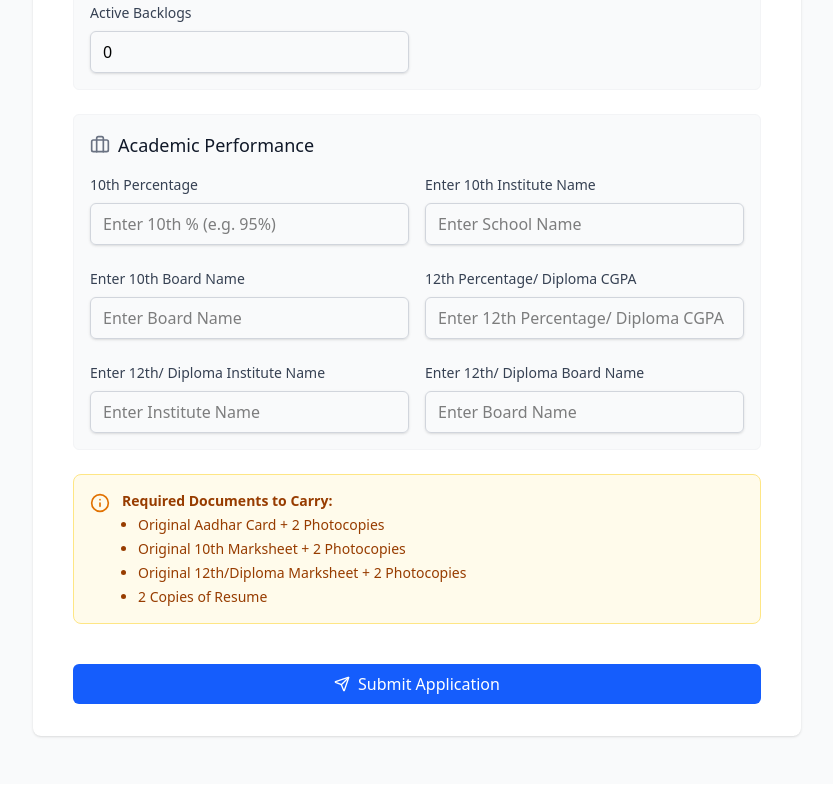
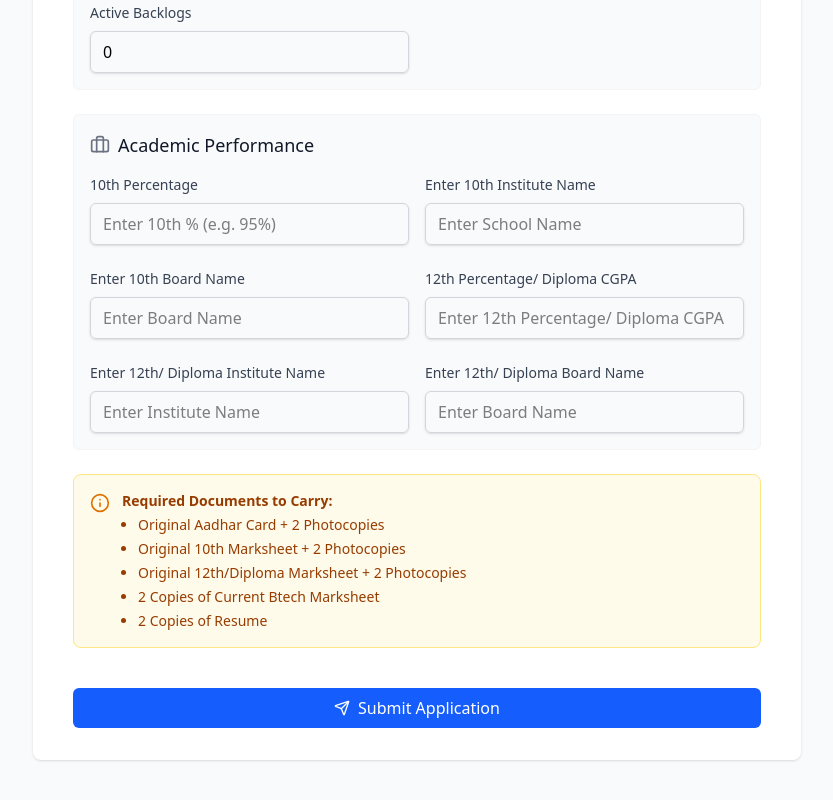
Before and after one commit to im-apratap/college-tp-cell, a React (Vite) app in the folder frontend/: page / in a window 1280 px wide. Shown: the part 1118-1918 px from the top of the page, without its empty margins (223-1056 px from the left). Built offline with nearby package versions, Linux system fonts and the light colour scheme.

Commit message:
added btech field in instructions

```diff
--- a/frontend/src/pages/StudentForm.jsx
+++ b/frontend/src/pages/StudentForm.jsx
@@ -305,6 +305,7 @@ const StudentForm = () => {
                   <li>Original Aadhar Card + 2 Photocopies</li>
                   <li>Original 10th Marksheet + 2 Photocopies</li>
                   <li>Original 12th/Diploma Marksheet + 2 Photocopies</li>
+                  <li>2 Copies of Current Btech Marksheet</li>
                   <li>2 Copies of Resume</li>
                 </ul>
               </div>
@@ -592,6 +593,7 @@ const StudentForm = () => {
                   <li>Original Aadhar Card + 2 Photocopies</li>
                   <li>Original 10th Marksheet + 2 Photocopies</li>
                   <li>Original 12th/Diploma Marksheet + 2 Photocopies</li>
+                  <li>2 Copies of Current Btech Marksheet</li>
                   <li>2 Copies of Resume</li>
                 </ul>
               </div>
```
Also changed, not shown: 1 other file (tests, documents, lock files or other folders).
